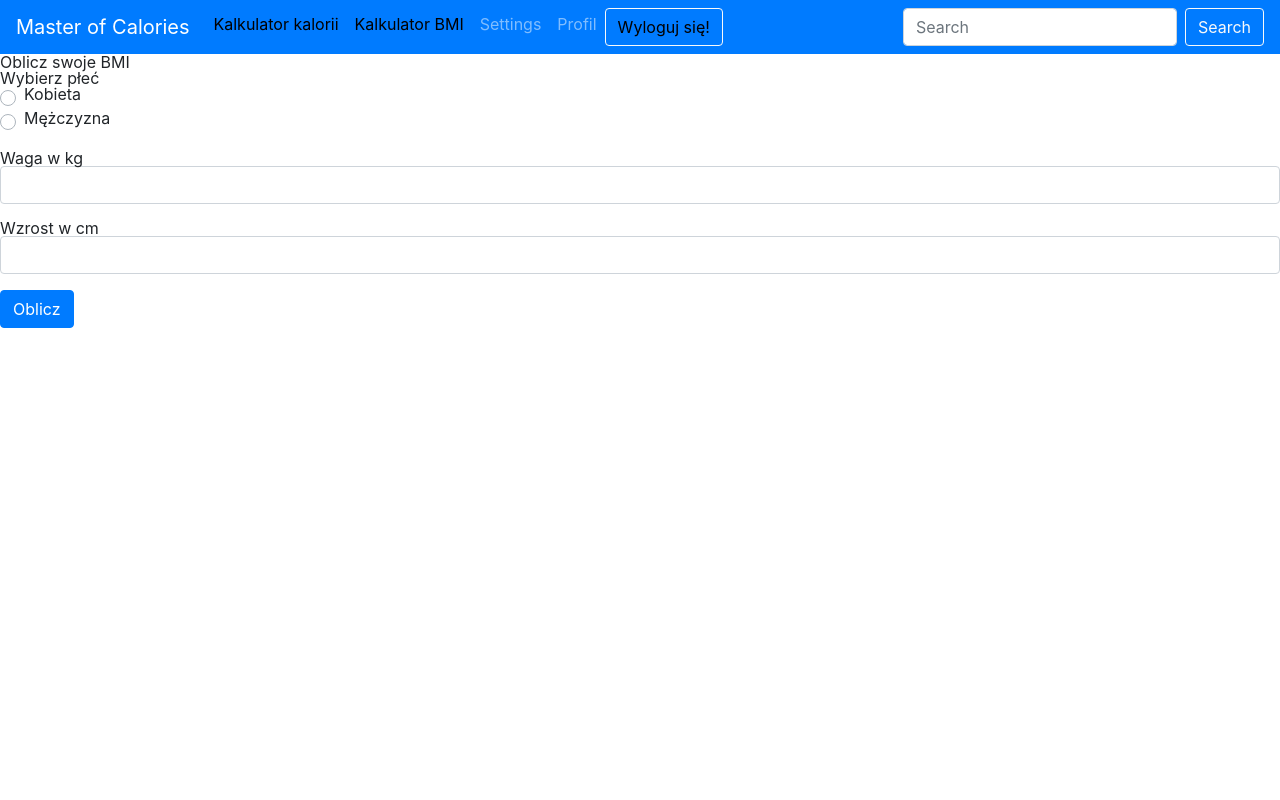
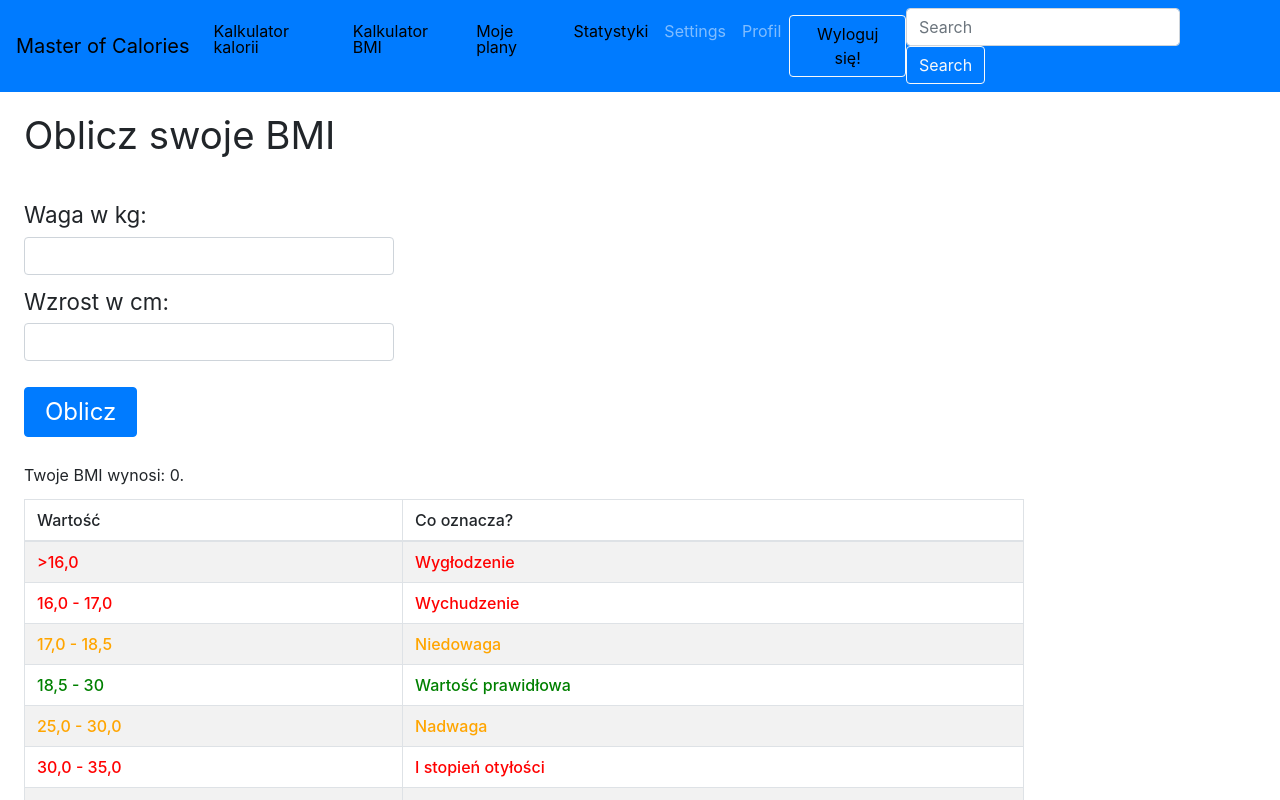
Before and after one commit to happydev829/master-of-sport, a React app: page /bmi in a window 1280 px wide. Shown: the top 800 px of the page. Built offline with nearby package versions, Linux system fonts and the light colour scheme.

Commit message:
<feat> add [calculatorBMI] [TableBMI] & start structure to other

```diff
--- a/src/App.js
+++ b/src/App.js
@@ -6,6 +6,8 @@ import MainView from "./views/MainView/MainView";
 import DesktopMenu from "./views/MenuDesktop/MenuDesktop";
 import CalculatorCalories from "./views/CalculatorCalories/CalculatorCalories";
 import calculatorBMI from "./views/CalculatorBMI/CalculatorBMI";
+import MyPlans from "./views/MyPlans/MyPlans";
+import Statistics from "./views/Statistics/Statistics";
 
 import { BrowserRouter as Router, Route } from "react-router-dom";
 import { connect } from "react-redux";
@@ -22,6 +24,8 @@ class App extends Component {
           <Route path="/me" component={MainView} />
           <Route path="/calculator" component={CalculatorCalories} />
           <Route path="/bmi" component={calculatorBMI} />
+          <Route path="/myplans" component={MyPlans} />
+          <Route path="/statistics" component={Statistics} />
         </Router>
       </div>
     );
--- /dev/null
+++ b/src/components/BmiTable/BmiTable.jsx
@@ -0,0 +1,80 @@
+import React, { Component } from "react";
+import "./bmiTable.scss";
+import { Table } from "react-bootstrap";
+
+export default class BmiTable extends Component {
+  rows = {
+    1: React.createRef(),
+    2: React.createRef(),
+    3: React.createRef(),
+    4: React.createRef(),
+    5: React.createRef(),
+    6: React.createRef(),
+    7: React.createRef(),
+    8: React.createRef()
+  };
+
+  componentDidUpdate(prevProps) {
+    if (prevProps.id !== this.props.id) {
+      let id = "";
+      for (const el in this.rows) {
+        if (this.props.id === el) id = el;
+      }
+      console.log(id);
+      console.log(this.rows[id]);
+      this.rows[id].current.style.backgroundColor = "lightskyblue";
+    }
+  }
+
+  changeColor = e => {
+    if ((this.props.id = e.target.value)) {
+      console.log(e.target.id);
+    }
+  };
+  render() {
+    return (
+      <Table className="calculatorBMI__table" striped bordered hover>
+        <thead>
+          <tr style={{ fontWeight: 500 }}>
+            <td>Wartość</td>
+            <td>Co oznacza?</td>
+          </tr>
+        </thead>
+        <tbody>
+          <tr className="redRow" id="1" ref={this.rows[1]}>
+            <td>>16,0</td>
+            <td>Wygłodzenie</td>
+          </tr>
+          <tr className="redRow" id="2" ref={this.rows[2]}>
+            <td>16,0 - 17,0</td>
+            <td>Wychudzenie</td>
+          </tr>
+          <tr className="orangeRow" id="3" ref={this.rows[3]}>
+            <td>17,0 - 18,5</td>
+            <td>Niedowaga</td>
+          </tr>
+          <tr className="greenRow" id="4" ref={this.rows[4]}>
+            <td>18,5 - 30</td>
+            <td>Wartość prawidłowa</td>
+          </tr>
+          <tr className="orangeRow" id="5" ref={this.rows[5]}>
+            <td>25,0 - 30,0</td>
+            <td>Nadwaga</td>
+          </tr>
+          <tr className="redRow" id="6" ref={this.rows[6]}>
+            <td>30,0 - 35,0</td>
+            <td>I stopień otyłości</td>
+          </tr>
+          <tr className="redRow" id="7" ref={this.rows[7]}>
+            <td>35,0 - 40,0</td>
+            <td>II stopień otyłości</td>
+          </tr>
+          <tr className="redRow" id="8" ref={this.rows[8]}>
+            <td>40+</td>
+            <td>III stopień otyłości</td>
+          </tr>
+        </tbody>
+      </Table>
+    );
+  }
+}
--- /dev/null
+++ b/src/components/BmiTable/bmiTable.scss
@@ -0,0 +1,31 @@
+.redRow {
+  font-weight: 500;
+  color: red;
+  :hover {
+    color: red;
+  }
+}
+
+.orangeRow {
+  font-weight: 500;
+  color: orange;
+  :hover {
+    color: orange;
+  }
+}
+
+.greenRow {
+  font-weight: 500;
+  color: green;
+  :hover {
+    color: green;
+  }
+}
+
+.active {
+  background-color: royalblue;
+}
+
+.calculatorBMI__table {
+  max-width: 1000px;
+}
--- a/src/views/CalculatorBMI/CalculatorBMI.jsx
+++ b/src/views/CalculatorBMI/CalculatorBMI.jsx
@@ -1,40 +1,109 @@
 import React, { Component } from "react";
 import "./calculatorBMI.scss";
 import { Form, Button } from "react-bootstrap";
+import BmiTable from "../../components/BmiTable/BmiTable";
 
 export default class CalculatorBMI extends Component {
+  state = {
+    weight: 0,
+    height: 0,
+    resultDisplay: "block",
+    bmi: 0,
+    id: ""
+  };
+
+  resultStyle = {
+    display: this.state.resultDisplay
+  };
+
+  showResult = () => {
+    this.setState({ resultDisplay: "block" });
+  };
+
+  collectData = e => {
+    const state = {};
+    state[`${e.target.id}`] = Number(e.target.value);
+    this.setState(state);
+  };
+
+  countBMI = () => {
+    let bmi = this.state.weight / Math.pow(this.state.height / 100, 2);
+    bmi = Math.round(bmi * 10) / 10;
+    this.setState({ bmi: bmi });
+    this.showResult();
+
+    let id = "";
+    if (bmi < 16) id = "1";
+    else if (bmi >= 16 && bmi < 17) id = "2";
+    else if (bmi >= 17 && bmi < 18.5) id = "3";
+    else if (bmi >= 18.5 && bmi < 25.5) id = "4";
+    else if (bmi >= 25 && bmi < 30) id = "5";
+    else if (bmi >= 30 && bmi < 35) id = "6";
+    else if (bmi >= 35 && bmi < 40) id = "7";
+    else if (bmi > 40) id = "8";
+    console.log(id);
+    this.setState({ id: id });
+  };
+
+  saveBMI = () => {};
+
+  renderResult = () => {
+    return (
+      <div style={this.resultStyle}>Twoje BMI wynosi: {this.state.bmi}.</div>
+    );
+  };
+
+  renderDescription = () => {
+    if (this.state.id >= 1 && this.state.id <= 3) {
+      return <p>Twoja waga jest za niska! Musisz przytyć.</p>;
+    } else if (this.state.id == 4) {
+      return <p>Twoja waga jest prawidłowa. Gratuluję!</p>;
+    } else if (this.state.id >= 5) {
+      return <p>Jesteś grubasem! Musisz koniecznie schudnąć albo umrzesz.</p>;
+    }
+  };
+
   render() {
     return (
       <section className="calculatorBMI">
-        <h1>Oblicz swoje BMI</h1>
-        <Form>
-          <Form.Group controlId="gender">
-            <Form.Label>Wybierz płeć</Form.Label>
-            <Form.Check
-              custom
-              type="radio"
-              name="gender"
-              label="Kobieta"
-              id="radioWoman"
-            />
-            <Form.Check
-              custom
-              type="radio"
-              name="gender"
-              label="Mężczyzna"
-              id="radioMan"
+        <h1 className="calculatorBMI__header">Oblicz swoje BMI</h1>
+        <Form className="calculatorBMI__form">
+          <Form.Group controlId="weight">
+            <Form.Label className="calculatorBMI__form__label">
+              Waga w kg:
+            </Form.Label>
+            <Form.Control
+              className="calculatorBMI__form__input"
+              type="number"
+              onChange={this.collectData}
             />
           </Form.Group>
-          <Form.Group controlId="weight">
-            <Form.Label>Waga w kg</Form.Label>
-            <Form.Control type="number" />
+          <Form.Group controlId="height">
+            <Form.Label className="calculatorBMI__form__label">
+              Wzrost w cm:
+            </Form.Label>
+            <Form.Control
+              className="calculatorBMI__form__input"
+              type="number"
+              onChange={this.collectData}
+            />
           </Form.Group>
-          <Form.Group controlId="height">
-            <Form.Label>Wzrost w cm</Form.Label>
-            <Form.Control type="number" />
-          </Form.Group>
-          <Button>Oblicz</Button>
+          <Button
+            className="calculatorBMI__form__button"
+            variant="primary"
+            onClick={this.countBMI}
+          >
+            Oblicz
+          </Button>
         </Form>
+        {this.renderResult()}
+        <br />
+        <BmiTable id={this.state.id} />
+        <br />
+        <Button onClick={this.saveBMI} variant="success">
+          Zapisz wynik
+        </Button>
+        {this.renderDescription()}
       </section>
     );
   }
--- a/src/views/CalculatorBMI/calculatorBMI.scss
+++ b/src/views/CalculatorBMI/calculatorBMI.scss
@@ -0,0 +1,20 @@
+.calculatorBMI {
+  margin: 3vh;
+  &__header {
+    padding-bottom: 50px;
+    font-size: 2.4em;
+  }
+  &__form {
+    width: 30%;
+    &__label {
+      padding-bottom: 10px;
+      font-size: 1.4em;
+    }
+    &__button {
+      margin: 10px 0 30px;
+      padding-left: 20px;
+      padding-right: 20px;
+      font-size: 1.5em;
+    }
+  }
+}
--- a/src/views/MenuDesktop/MenuDesktop.jsx
+++ b/src/views/MenuDesktop/MenuDesktop.jsx
@@ -13,13 +13,21 @@ export default class MenuDesktop extends Component {
     return (
       <div className="menuDesktop">
         <Navbar bg="primary" variant="dark">
-          <Navbar.Brand href="#home">Master of Calories</Navbar.Brand>
+          <Navbar.Brand href="#home">
+            <Link to="/me">Master of Calories</Link>
+          </Navbar.Brand>
           <Nav className="mr-auto">
             <Nav.Link to="/calculator">
               <Link to="/calculator">Kalkulator kalorii</Link>
             </Nav.Link>
             <Nav.Link>
               <Link to="/bmi">Kalkulator BMI</Link>
+            </Nav.Link>
+            <Nav.Link>
+              <Link to="/myplans">Moje plany</Link>
+            </Nav.Link>
+            <Nav.Link>
+              <Link to="/statistics">Statystyki</Link>
             </Nav.Link>
             <Nav.Link href="#features">Settings</Nav.Link>
             <Nav.Link href="#pricing">Profil</Nav.Link>
--- /dev/null
+++ b/src/views/MyPlans/MyPlans.jsx
@@ -0,0 +1,13 @@
+import React, { Component } from "react";
+import "./myPlans.scss";
+// import { Table } from "react-bootstrap";
+
+export default class myPlans extends Component {
+  render() {
+    return (
+      <div>
+        <p>Tutaj będą Twoje plany</p>
+      </div>
+    );
+  }
+}
--- /dev/null
+++ b/src/views/Statistics/Statistics.jsx
@@ -0,0 +1,12 @@
+import React, { Component } from "react";
+import "./statistics.scss";
+
+export default class Statistics extends Component {
+  render() {
+    return (
+      <div>
+        <p>Tutaj będą statystyki.</p>
+      </div>
+    );
+  }
+}
```
Also changed, not shown: src/views/MyPlans/myPlans.scss (added), src/views/Statistics/statistics.scss (added).
